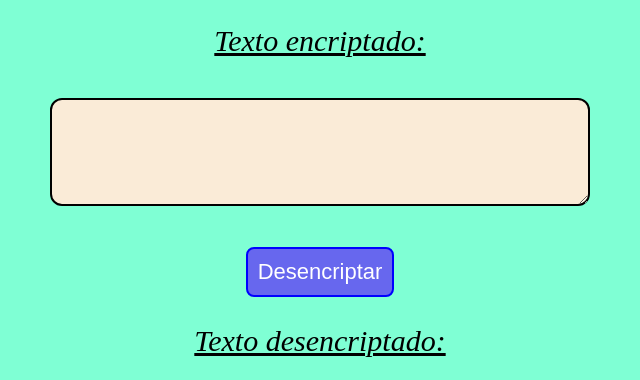
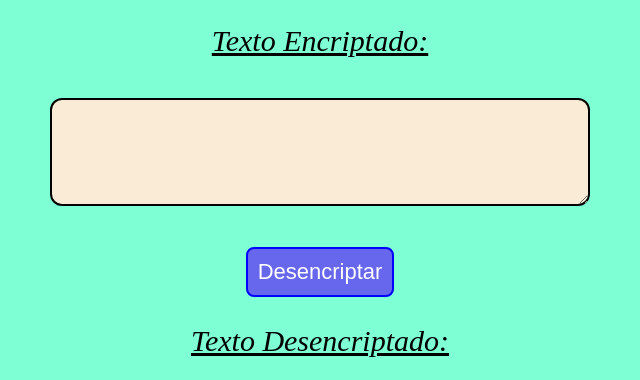
Before and after one commit to Ojhara/Encriptador-Alura-Ver.-9kanuto, a plain HTML site: page index.html in a window 1280 px wide. Shown: the part 420-800 px from the top of the page, 320-960 px from the left. Drawn offline with Linux system fonts and the light colour scheme.

Commit message:
Update index.html
last update 14032024

```diff
--- a/index.html
+++ b/index.html
@@ -19,12 +19,12 @@
 
         <button onclick="encrypt()">Encriptar</button><br>
 
-        <label for="ciphertext">Texto encriptado:</label><br>
+        <label for="ciphertext">Texto Encriptado:</label><br>
         <textarea id="ciphertext" readonly></textarea><br>
 
         <button onclick="decrypt()">Desencriptar</button><br>
 
-        <label for="decryptedtext">Texto desencriptado:</label><br>
+        <label for="decryptedtext">Texto Desencriptado:</label><br>
         <textarea id="decryptedtext" readonly></textarea>
     </div>
 
```
